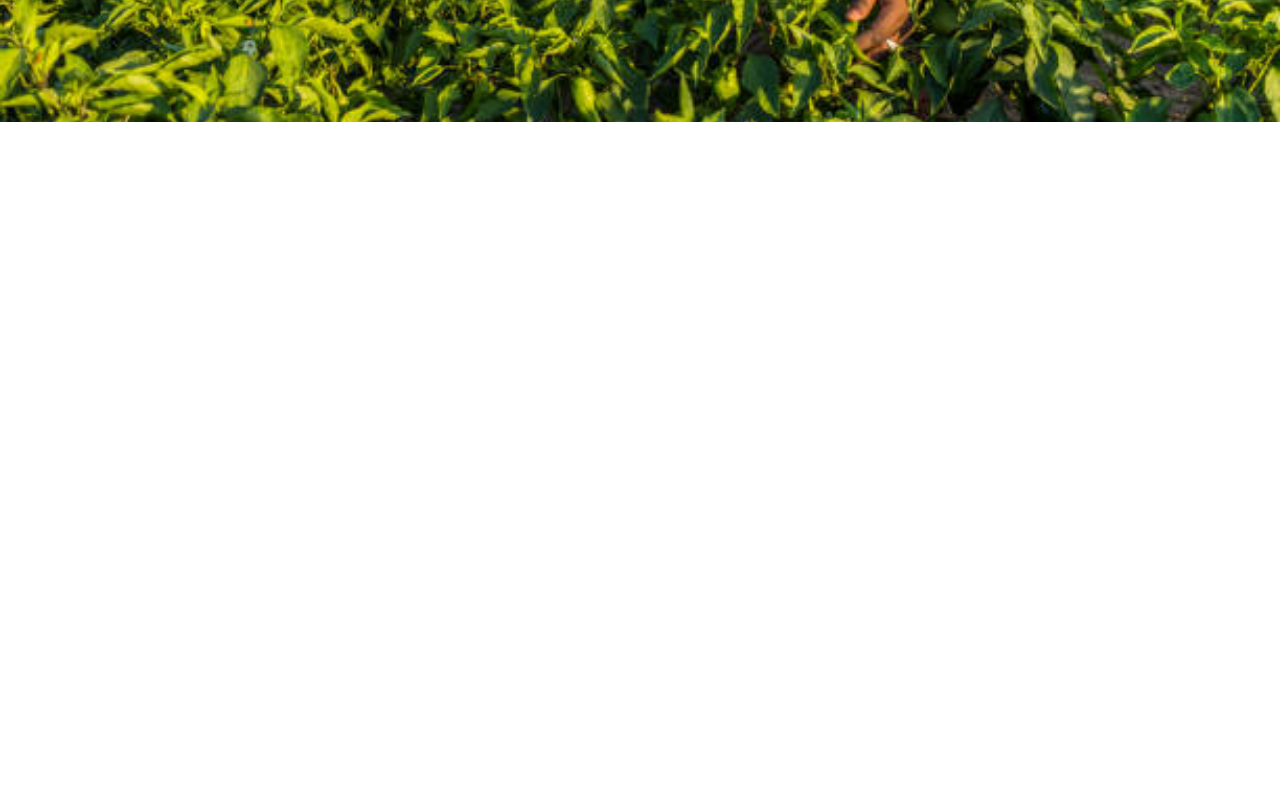
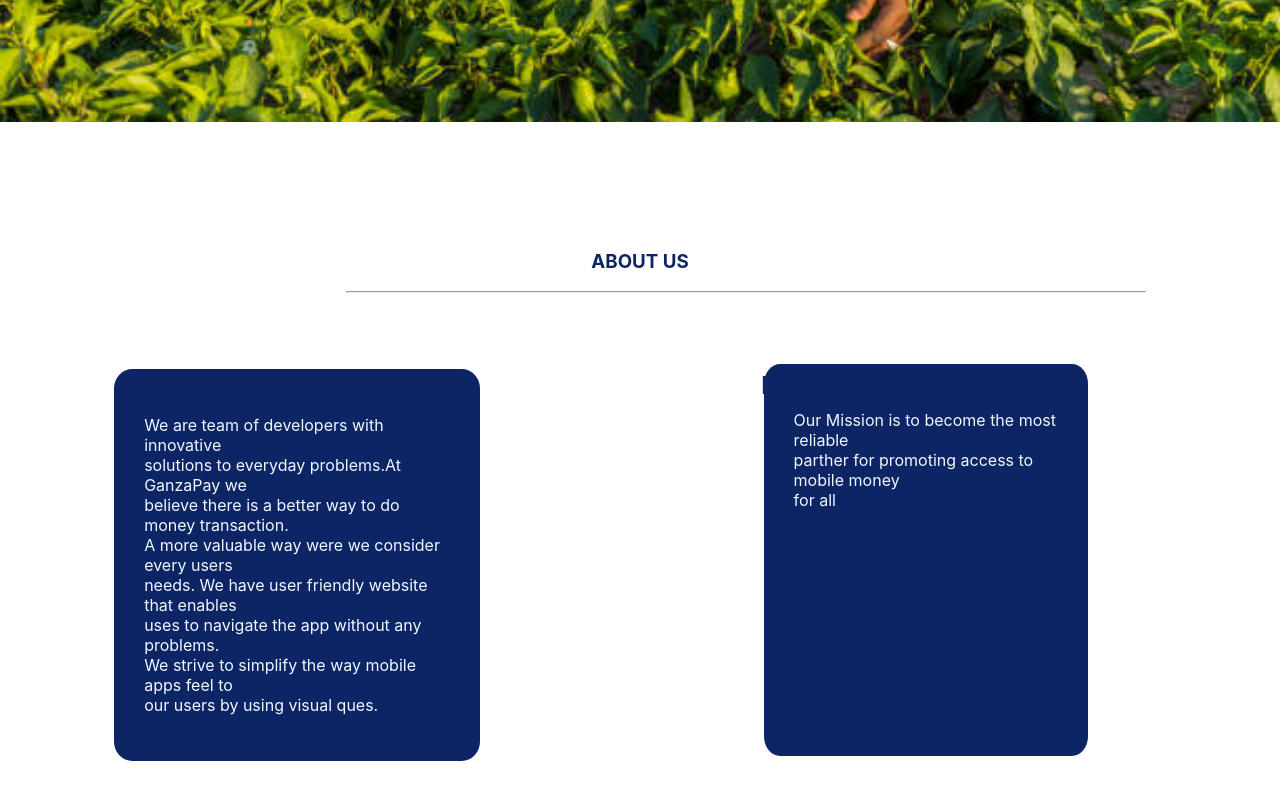
Before and after one commit to akirachix/Umodzi-Informational, a React (Create React App) app: page / in a window 1280 px wide. Shown: the part 741-1541 px from the top of the page. Before the commit the page ends 863 px from the top, so only its background shows below. Built offline with nearby package versions, Linux system fonts and the light colour scheme.

Commit message:
added files

```diff
--- /dev/null
+++ b/src/About/index.css
@@ -0,0 +1,53 @@
+.about-us {
+  text-align: center;
+  margin-top: 10%;
+}
+
+.us {
+  position: relative;
+  left: 10%;
+  bottom: 70px;
+}
+
+.ourmission {
+  position: relative;
+  left: 7%;
+  bottom: 70px;
+}
+.hr {
+  width: 800px;
+  margin-left: 27%;
+}
+.team {
+  background-color: #0d2564;
+  color: aliceblue;
+  padding: 30px 30px;
+  border-radius: 5%;
+  margin-top: 10%;
+  margin-right: 15%;
+
+  position: relative;
+  bottom: 180px;
+}
+.mission {
+  background-color: #0d2564;
+  color: aliceblue;
+  padding: 30px 30px;
+  border-radius: 5%;
+  margin-top: 10%;
+  margin-right: 15%;
+  position: relative;
+  bottom: 185px;
+}
+.who {
+  display: flex;
+  margin-top: 10%;
+  /* justify-content: space-evenly; */
+}
+h2 {
+  color: #0d2564;
+}
+
+h3 {
+  color: #0d2564;
+}
--- /dev/null
+++ b/src/About/index.js
@@ -0,0 +1,41 @@
+import "./index.css";
+const Abouts = () => {
+  return (
+    <div className="about-text">
+      <div className="about-us">
+        <h3>ABOUT US</h3>
+      </div>
+      <div className="hr">
+        <hr></hr>
+      </div>
+
+      <div className="who">
+        <div className="us">
+          <h2>Who are we?</h2>
+        </div>
+        <div className="team">
+          <p>
+            We are team of developers with innovative<br></br>
+            solutions to everyday problems.At GanzaPay we<br></br>
+            believe there is a better way to do money transaction.<br></br>A
+            more valuable way were we consider every users<br></br>
+            needs. We have user friendly website that enables<br></br>
+            uses to navigate the app without any problems.<br></br>
+            We strive to simplify the way mobile apps feel to<br></br>
+            our users by using visual ques.
+          </p>
+        </div>
+
+        <h2 className="ourmission">Mission</h2>
+        <div className="mission">
+          <p>
+            Our Mission is to become the most reliable<br></br>
+            parther for promoting access to mobile money<br></br>for all{" "}
+          </p>
+        </div>
+      </div>
+    </div>
+  );
+};
+
+export default Abouts;
--- a/src/App.js
+++ b/src/App.js
@@ -1,3 +1,4 @@
+import Abouts from "./About";
 import Intro from "./Landingpage";
 import Navb from "./Navbar";
 
@@ -7,6 +8,7 @@ function Nav(){
 
       <Navb/>
       <Intro/>
+      <Abouts/>
     </div>
   );
 };
```
